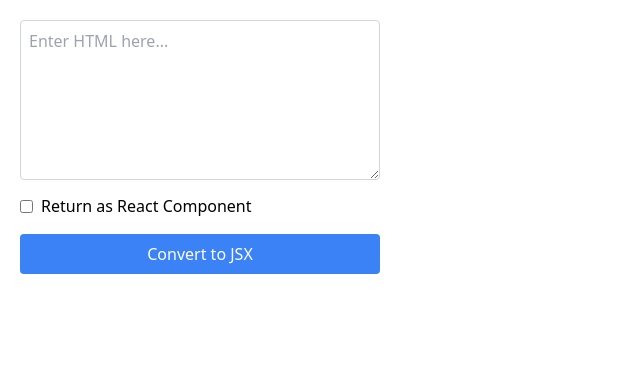
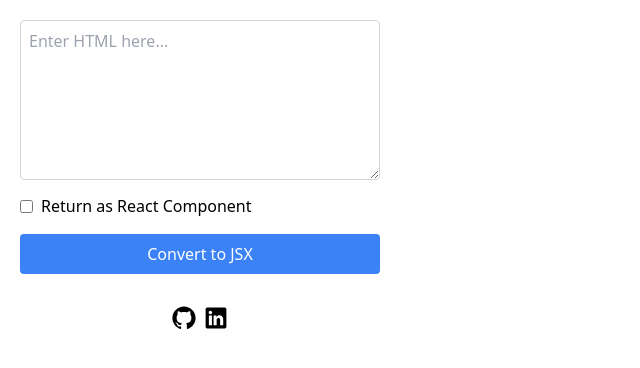
Before and after one commit to birkankervan/html-to-jsx-chrome-extension, a React (Vite) app: page / in a window 1280 px wide. Shown: the top 368 px of the page, without its empty margins (0-640 px from the left). Built offline with nearby package versions, Linux system fonts and the light colour scheme.

Commit message:
chore: Add social media icons to the app

```diff
--- a/src/App.tsx
+++ b/src/App.tsx
@@ -1,9 +1,27 @@
+import GithubIcon from "./Components/Icons/GithubIcon";
+import LinkedinIcon from "./Components/Icons/Linkedin";
 import HtmlToJsxConverter from "./HtmlToJsxConverter";
 
 function App() {
   return (
     <div className="container w-[25rem] p-1">
       <HtmlToJsxConverter />
+      <div className="flex justify-center gap-x-2">
+        <a
+          href="https://github.com/birkankervan/html-to-jsx-chrome-extension"
+          target="_blank"
+          rel="noopener noreferrer"
+        >
+          <GithubIcon />
+        </a>
+        <a
+          href="https://www.linkedin.com/in/emre-birkan-kervan"
+          target="_blank"
+          rel="noopener noreferrer"
+        >
+          <LinkedinIcon />
+        </a>
+      </div>
     </div>
   );
 }
--- a/src/Components/Icons/ClearIcon.tsx
+++ b/src/Components/Icons/ClearIcon.tsx
@@ -1,6 +1,4 @@
-import { memo } from "react";
-
-const Clear = () => (
+const ClearIcon = () => (
   <svg
     width="15"
     height="15"
@@ -17,5 +15,4 @@
   </svg>
 );
 
-const ClearIcon = memo(Clear);
 export default ClearIcon;
--- a/src/Components/Icons/CopyIcon.tsx
+++ b/src/Components/Icons/CopyIcon.tsx
@@ -1,6 +1,4 @@
-import { memo } from "react";
-
-const Copy = () => (
+const CopyIcon = () => (
   <svg
     width="15"
     height="15"
@@ -17,5 +15,4 @@
   </svg>
 );
 
-const CopyIcon = memo(Copy);
 export default CopyIcon;
--- a/src/Components/Icons/GithubIcon.tsx
+++ b/src/Components/Icons/GithubIcon.tsx
@@ -1,9 +1,7 @@
-import { memo } from "react";
-
-const Github = () => (
+const GithubIcon = () => (
   <svg
-    width="15"
-    height="15"
+    width="24"
+    height="24"
     viewBox="0 0 15 15"
     fill="none"
     xmlns="http://www.w3.org/2000/svg"
@@ -17,5 +15,4 @@
   </svg>
 );
 
-const GithubIcon = memo(Github);
 export default GithubIcon;
--- /dev/null
+++ b/src/Components/Icons/Linkedin.tsx
@@ -0,0 +1,18 @@
+const LinkedinIcon = () => (
+  <svg
+    width="24"
+    height="24"
+    viewBox="0 0 15 15"
+    fill="none"
+    xmlns="http://www.w3.org/2000/svg"
+  >
+    <path
+      d="M2 1C1.44772 1 1 1.44772 1 2V13C1 13.5523 1.44772 14 2 14H13C13.5523 14 14 13.5523 14 13V2C14 1.44772 13.5523 1 13 1H2ZM3.05 6H4.95V12H3.05V6ZM5.075 4.005C5.075 4.59871 4.59371 5.08 4 5.08C3.4063 5.08 2.925 4.59871 2.925 4.005C2.925 3.41129 3.4063 2.93 4 2.93C4.59371 2.93 5.075 3.41129 5.075 4.005ZM12 8.35713C12 6.55208 10.8334 5.85033 9.67449 5.85033C9.29502 5.83163 8.91721 5.91119 8.57874 6.08107C8.32172 6.21007 8.05265 6.50523 7.84516 7.01853H7.79179V6.00044H6V12.0047H7.90616V8.8112C7.8786 8.48413 7.98327 8.06142 8.19741 7.80987C8.41156 7.55832 8.71789 7.49825 8.95015 7.46774H9.02258C9.62874 7.46774 10.0786 7.84301 10.0786 8.78868V12.0047H11.9847L12 8.35713Z"
+      fill="currentColor"
+      fillRule="evenodd"
+      clipRule="evenodd"
+    />
+  </svg>
+);
+
+export default LinkedinIcon;
```
